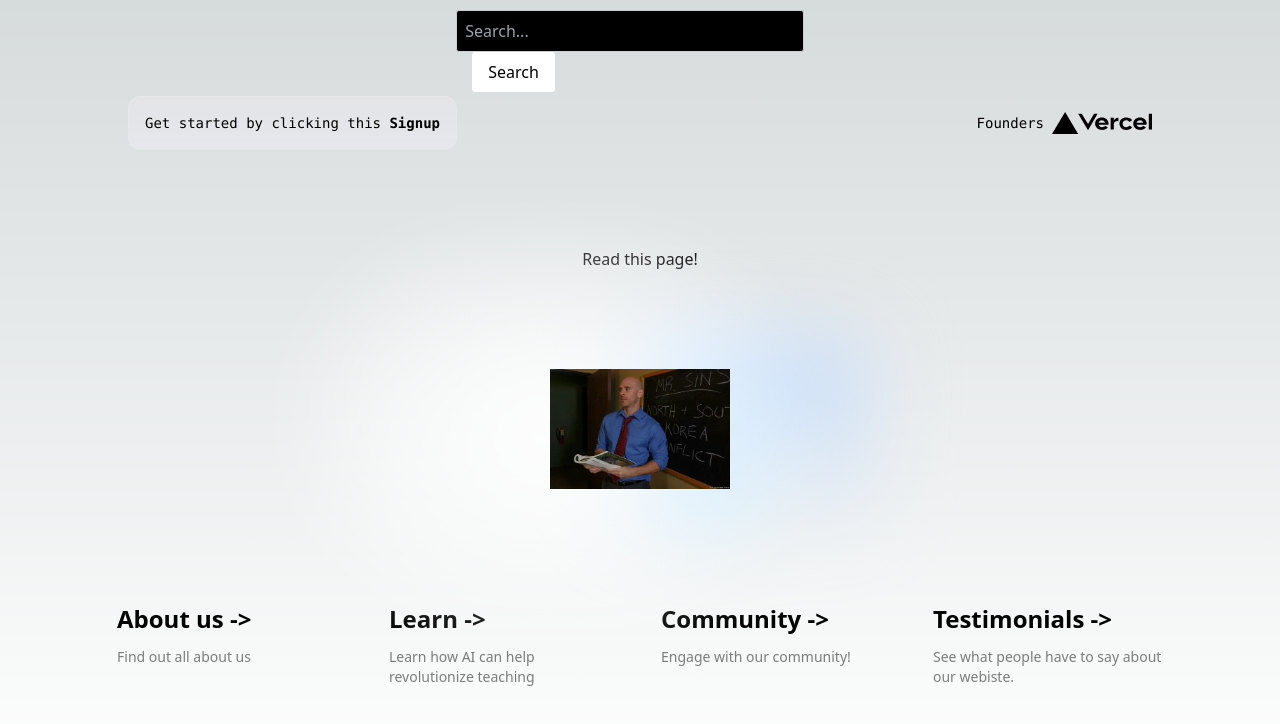
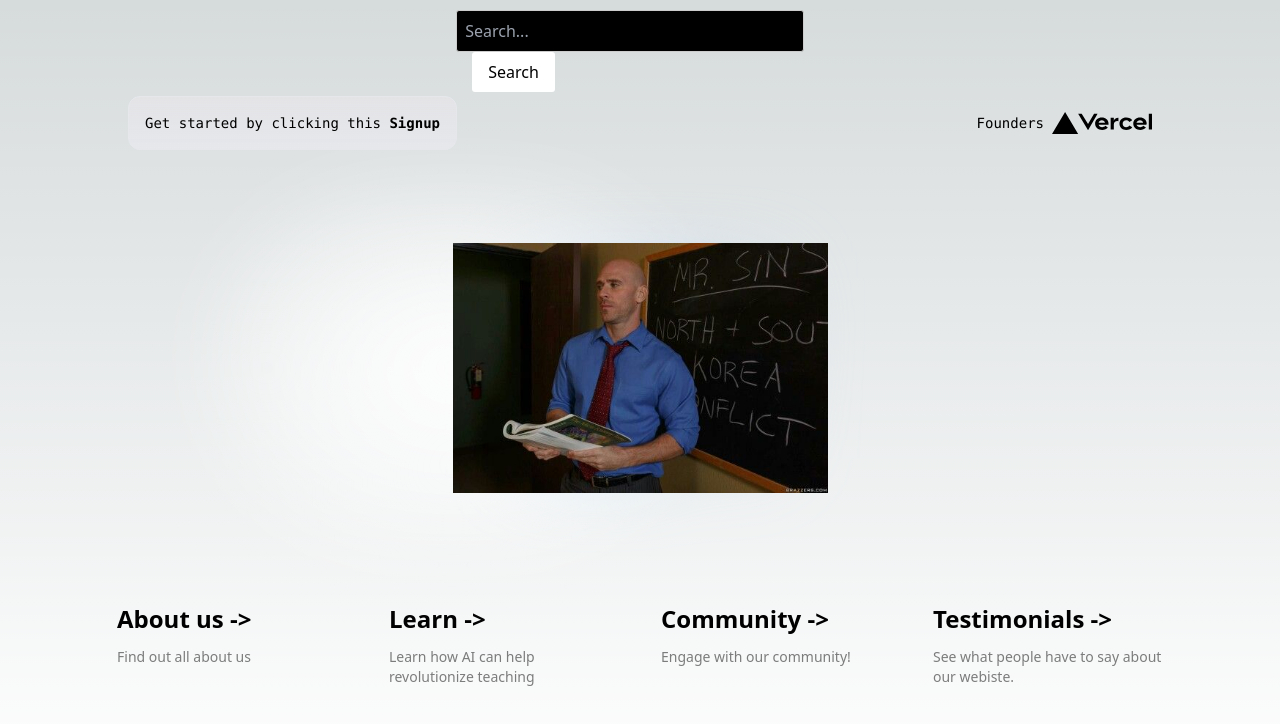
Before and after one commit to Samuel-Okongo/next.js, a Next.js app: page / in a window 1280 px wide. Shown: the top 724 px of the page. Built offline with nearby package versions, Linux system fonts and the light colour scheme.

Commit message:
resized photo and changed color

```diff
--- a/src/pages/index.tsx
+++ b/src/pages/index.tsx
@@ -91,17 +91,15 @@ export default function Home() {
           </a>
         </div>
       </div>
-      <h1 className="title">
-  Read <Link href="/posts/first-post">this page!</Link>
-</h1>
+
 
       <div className="relative flex place-items-center before:absolute before:h-[300px] before:w-[480px] before:-translate-x-1/2 before:rounded-full before:bg-gradient-radial before:from-white before:to-transparent before:blur-2xl before:content-[''] after:absolute after:-z-20 after:h-[180px] after:w-[240px] after:translate-x-1/3 after:bg-gradient-conic after:from-sky-200 after:via-blue-200 after:blur-2xl after:content-[''] before:dark:bg-gradient-to-br before:dark:from-transparent before:dark:to-blue-700/10 after:dark:from-sky-900 after:dark:via-[#0141ff]/40 before:lg:h-[360px]">
         <Image
-          className="relative dark:drop-shadow-[0_0_0.3rem_#ffffff70] dark:invert"
+          className="relative dark:drop-shadow-[0_0_0.3rem_#ffffff70] dark"
           src="/johnny-sins-heroes.jpg"
           alt="Johnny sin Logo"
-          width={180}
-          height={37}
+          width={375}
+          height={100}
           priority
         />
       </div>
```
